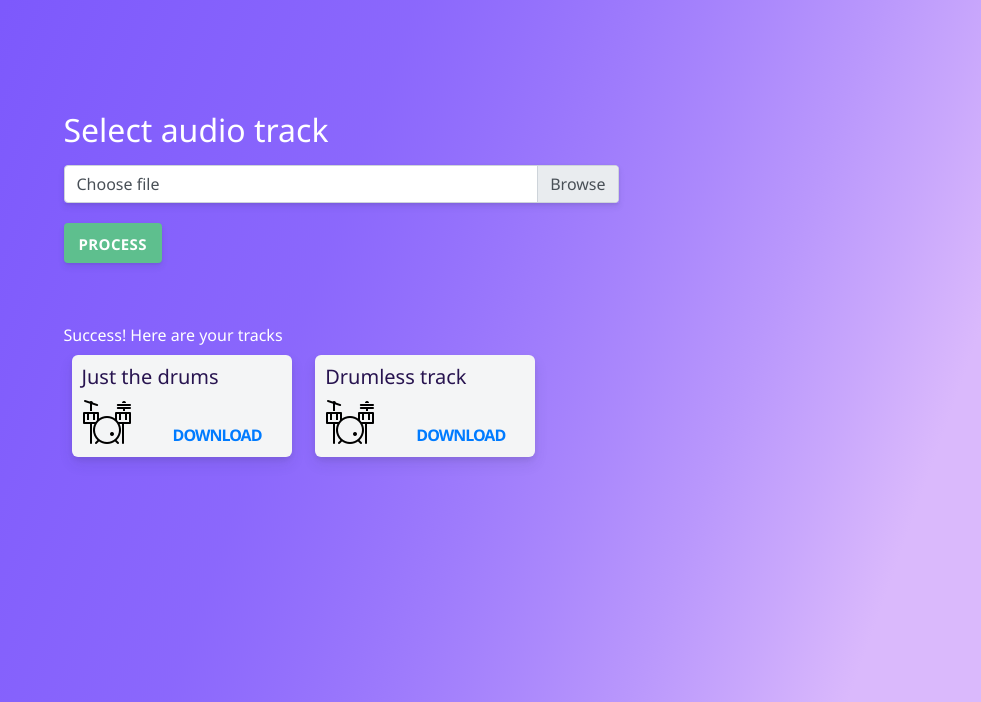
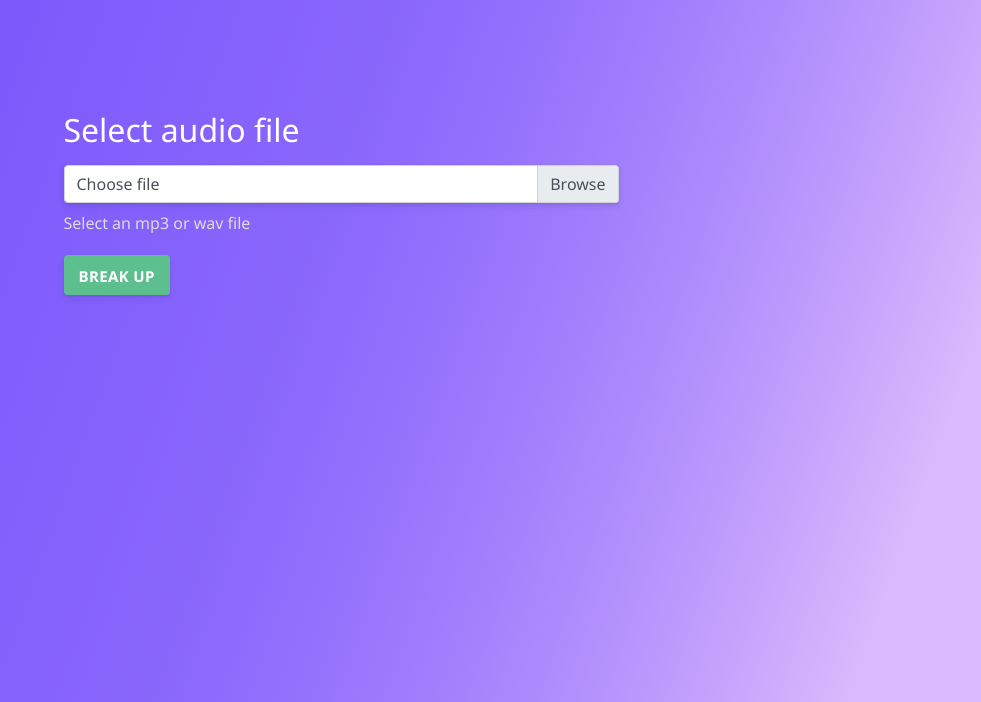
Before and after one commit to corypisano/drum-separator, a Flask app: page / in a window 1280 px wide. Shown: the part 79-781 px from the top of the page, without its empty margins (299-1280 px from the left). Run offline with Flask 2, Linux system fonts and the light colour scheme; some libraries are stand-ins or nearby versions.

Commit message:
change process to breakup, add help text

```diff
--- a/app/templates/home.html
+++ b/app/templates/home.html
@@ -4,19 +4,21 @@
 
 <div class="content">
     <div class="upload">
-    <h2>Select audio track</h2>
+        <h2>Select audio file</h2>
         <form role="form">
             <div class="custom-file">
                 <input type="file" name="file" class="custom-file-input" id="inputGroupFile01" aria-describedby="inputGroupFileAddon01">
                 <label class="custom-file-label" for="inputGroupFile01">Choose file</label>
             </div>
+            <p class="help">Select an mp3 or wav file</p>
             <div class="process">
-            <button type="button" class="btn submit">PROCESS</button>
+                <button id="break-up-btn" type="button" class="btn submit">BREAK UP</button>
             </div>
         </form>
     </div>
 
-    <div class="loading mx-auto" style="width: 200px">
+    <div class="loading mx-auto" style="width: 300px">
+        <p>This will take a moment, be patient!</p>
         <img class="rotate" src="/static/drum-set.png" />
         <span class="sr-only">Loading...</span>
     </div>
--- a/app/templates/static/main.css
+++ b/app/templates/static/main.css
@@ -22,11 +22,6 @@ p {
     padding-bottom: 4px;
     font-size: 20px;
 }
-h1 {
-    font-size: 28px;
-    font-weight: 600;
-}
-
 
 .btn {
     height: 40px;
@@ -47,7 +42,7 @@ h1 {
 }
 
 .btn:hover {
-    transform: translateY(-2px);
+    transform: translateY(-2px) rotate3d(0.5,1,2,-2deg);
     box-shadow: 0 7px 14px rgba(50,50,93,.1), 0 3px 6px rgba(0,0,0,.08);
     color: white;
 }
@@ -64,6 +59,11 @@ h1 {
     box-shadow: 0 7px 14px rgba(50,50,93,.1), 0 3px 6px rgba(0,0,0,.08);
 }
 
+.help {
+    margin-top: 8px;
+    color: rgba(220,220,220);
+}
+
 .content {
     margin-left: auto;
     margin-right: auto;
@@ -73,6 +73,7 @@ h1 {
 }
 
 .results {
+    display: none;
     margin-top: 60px;
 }
 
@@ -133,27 +134,18 @@ h5 {
       transform: rotate(0deg); left: 0px; top: 0px;
     }
     25% {
-      transform: rotate(90deg); left:100px; top:0px;
+      transform: rotate(90deg); left:200px; top:30px;
     }
     50% {
-      transform: rotate(180deg); left:50px; top:100px;
+      transform: rotate(180deg); left:100px; top:150px;
     }
     75% {
-      transform: rotate(-90deg); left:0px; top:100px;
+      transform: rotate(-90deg); left:0px; top:75px;
     }
     100% {
-      transform: rotate(15deg); left:50px; top:0px
+      transform: rotate(15deg); left:200px; top:0px
     }
-  }
-
-@keyframes example {
-    0%   {background-color:red; left:0px; top:0px;}
-    25%  {background-color:yellow; left:100px; top:0px;}
-    50%  {background-color:blue; left:100px; top:100px;}
-    75%  {background-color:green; left:0px; top:100px;}
-    100% {background-color:red; left:0px; top:0px;}
 }
-
 
 /* Footer */
 .footer {
--- a/app/templates/static/script.js
+++ b/app/templates/static/script.js
@@ -1,9 +1,12 @@
 
 $(document).ready(function() {
+
     $('.submit').click(function(){
         // display loading spinner
         $(".results").hide();
         $(".loading").show();
+        $('#break-up-btn').prop('disabled', true);
+
 
         // can't pass Jquery form, has to be javascript form object
         var form = $("form");
@@ -20,6 +23,8 @@ $(document).ready(function() {
                 console.log(data);
                 $(".loading").hide();
                 $(".results").show();
+                $('#break-up-btn').prop('disabled', false);
+                $(".error").hide();
                 $('.drum-link').attr("href", data.drum_link);
                 $('.audio-link').attr("href", data.audio_link);
             },
@@ -27,6 +32,7 @@ $(document).ready(function() {
                 console.log(error);
                 $(".loading").hide();
                 $(".error").show();
+                $('#break-up-btn').prop('disabled', false);
                 $(`<p>Oops, there was an error: ${error.statusText}</p>`).appendTo('.error');
             }
         });
```
Lines whose indentation alone changed are shown as unchanged.
